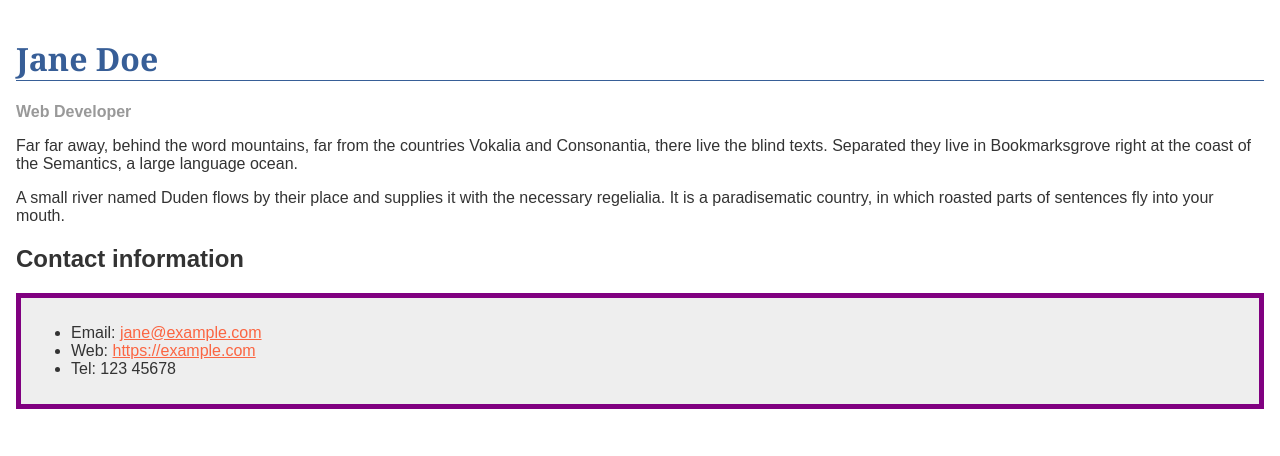
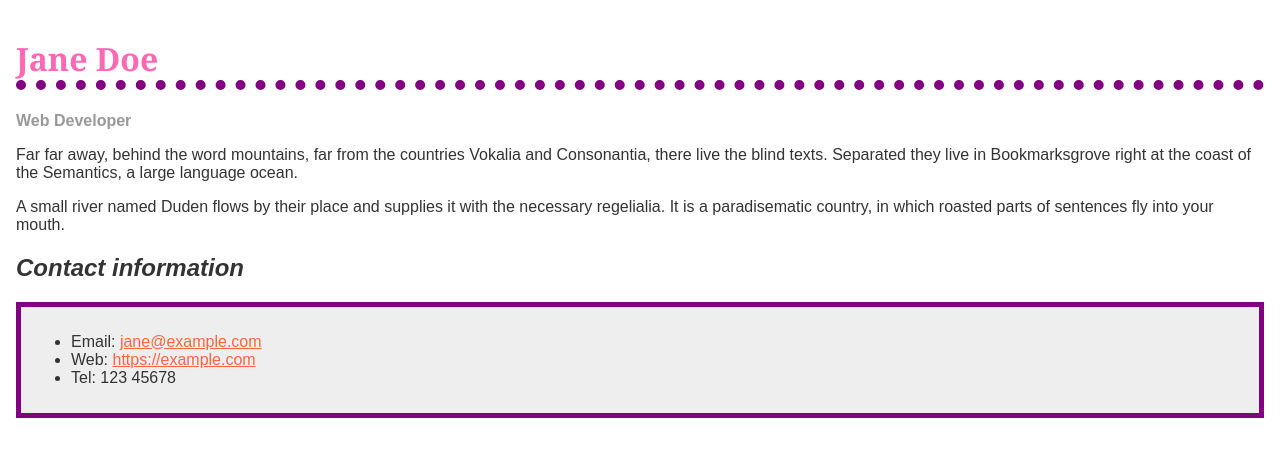
Before and after one commit to geeka04/Styling-a-biography-page, a plain HTML site: page index.html in a window 1280 px wide. Drawn offline with Linux system fonts and the light colour scheme.

Commit message:
Update index.html
commit 1

```diff
--- a/index.html
+++ b/index.html
@@ -14,14 +14,15 @@
       }
 
       h1 {
-        color: #375e97;
+        color: hotpink;
         font-size: 2em;
-        font-family: Georgia, "Times New Roman", Times, serif;
-        border-bottom: 1px solid #375e97;
+        font-family: Georgia, 'Times New Roman', Times, serif;
+        border-bottom: 10px dotted purple
       }
 
       h2 {
         font-size: 1.5em;
+        font-style: italic;
       }
 
       .job-title {
@@ -36,12 +37,13 @@
 
       a:hover {
         text-decoration: none;
+        color: green;
       }
 
       .uls {
-  	background-color: #eeeeee;
-  	border:5px solid purple;
- 	padding:10px;
+  	    background-color: #eeeeee;
+  	    border:5px solid purple;
+ 	      padding:10px;
       }
 
     </style>
```
